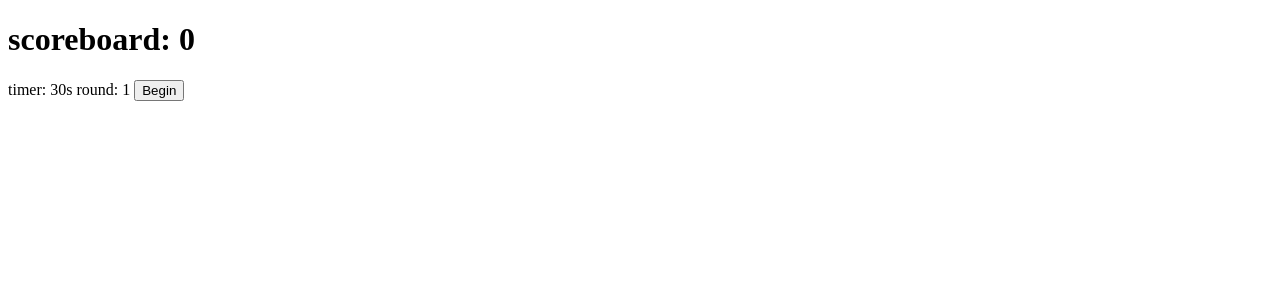
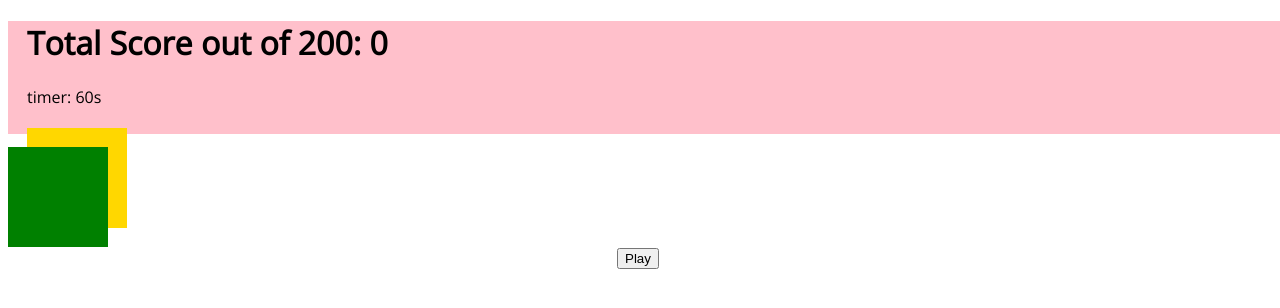
Before and after one commit to gpastorino/Certificate-of-Responsible-Earth-Citizen, a plain HTML site: page index.html in a window 1280 px wide. Drawn offline with nearby package versions, Linux system fonts and the light colour scheme.

Commit message:
some changes to the CSS file.  Adding initial objects

```diff
--- a/index.html
+++ b/index.html
@@ -11,14 +11,38 @@
 <body>
   <header>
     <div>
-      <h1>scoreboard: 0</h1>
-      <span id="timer">timer: 30s</span>
-      <span id="round">round: 1</span>
-      <button>Begin</button>
+      <h1>Total Score out of 200: 0</h1>
+      <span id="timer">timer: 60s</span>
+      <!-- <span id="round">round: 1</span> -->
+
+        <h2>
+
+        </h2>
+
+
+
+      <button>Play</button>
     </div>
 
   </header>
 
+
+
+
   <div class="squares">
 
   </div>
+
+
+  <script src="scripts/app.js"></script>
+</body>
+
+
+
+
+<footer>
+<!-- This should contain GA name of student -->
+
+</footer>
+
+</html>
--- a/scripts/app.js
+++ b/scripts/app.js
@@ -6,7 +6,24 @@ $('button').on('click', ()=>{
     console.log('Game Start')
 });  //this codes the button
 
+$('button').on('click', ()=>{
 
+    console.log('Game Start')   //create a function that will call the event listner.
+    createSquares(25);  //we added this after creating the function.
+    });
+
+
+    const createSquares = numberOfSquares =>    //numberOfSquares is the parameter.
+    {
+    const $squares = $('.squares');
+    for (let i = 1; i < numberOfSquares; i++) {
+
+
+        const $square = $('<div class="square" />')
+
+        $squares.append($square);
+    }
+}
 
 // == User Stories/game logic == //
 
--- a/styles/style.css
+++ b/styles/style.css
@@ -0,0 +1,48 @@
+html, body {
+    font-family: 'Open Sans', sans-serif;
+  }
+  .squares div {
+    width:  5vh;
+    height: 5vh;
+    margin-right: 1%;
+    display: inline-block;
+    background-color: blue;
+  }
+
+  h2 {
+      width: 100px;
+      height: 100px;
+      background-color: gold;
+      /* this is going to be the object to introduce with javascript from the top of the page */
+        /* also, need to have this object drift, and clickable/dragable */
+    }
+
+    /* h3 {
+        width: 100px;
+        height: 100px;
+        background-color: green;
+    } */
+
+  header {
+    width: 100%;
+    display: block;
+    height: 100px;
+    background-color: pink;
+    margin-bottom: 1%;
+    padding-bottom: 1%;
+    padding-left: 1.5%;
+  }
+
+  button {
+    float: right;
+    margin-right: 50%;
+  }
+
+  footer {
+    width: 100px;
+    height: 100px;
+    background-color: green;
+    /* look up the dimensional effect that will place each collector at the bottom of the page */
+
+
+  }
```
